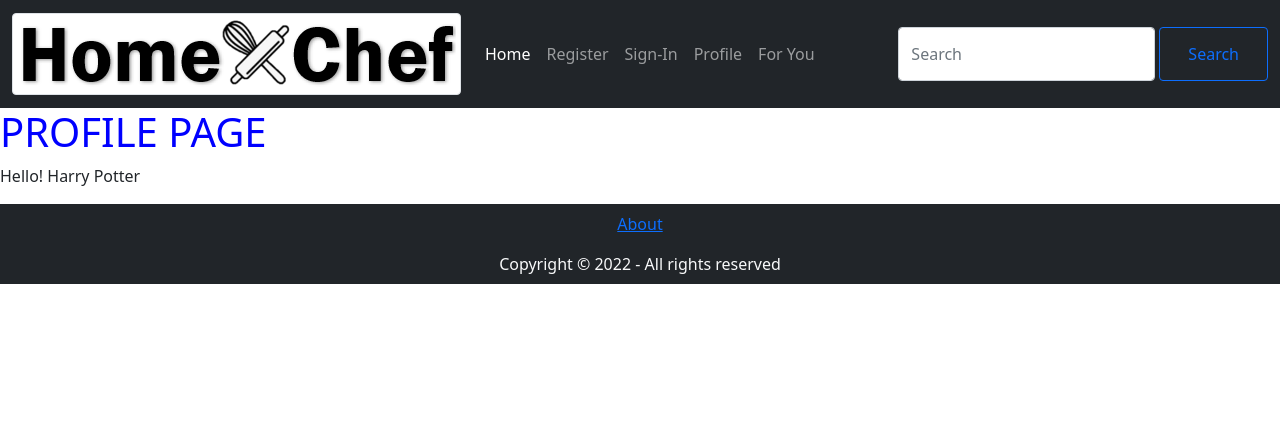
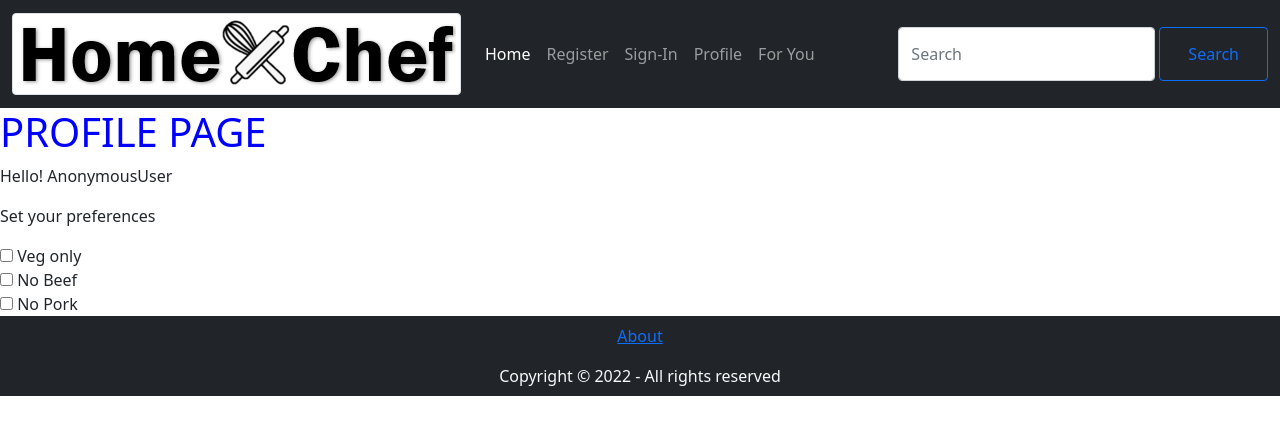
Before and after one commit to Tia-Vang/Capstone, a Django app: page /profile/ in a window 1280 px wide. Shown: the top 435 px of the page. Run offline with Django 4.2, Linux system fonts and the light colour scheme; some libraries are stand-ins or nearby versions.

Commit message:
small html for prefereces in profile page

```diff
--- a/homechefapp/templates/homechefapp/home.html
+++ b/homechefapp/templates/homechefapp/home.html
@@ -11,6 +11,11 @@
         <div class="col-md-6">
           {% for i in recipes %}
          <div class="card rounded shadow-lg mb-3" style="width: 540px;">
+            {% if user.is_authenticated %}
+                <p> </p>
+            {% else %}
+                <p>Not logged in</p>
+            {% endif %}
             <img src="{{ i.image }}" class="card-img-top" alt="...">
             <div class="card-body">
               <h5 class="card-title">{{ i.title }}</h5>
--- a/homechefapp/templates/homechefapp/profile.html
+++ b/homechefapp/templates/homechefapp/profile.html
@@ -2,6 +2,18 @@
 
 {% block content %}
         <h1>PROFILE PAGE</h1>
-        <p>Hello! {{ name }}</p>
+
+        <p>Hello! {{ user }}</p>
+
+        <p>Set your preferences</p>
+        <input type="checkbox" id="vegonly" name="vegonly" value="vegonly">
+        <label for="vegonly"> Veg only</label><br>
+        <input type="checkbox" id="nobeef" name="nobeef" value="nobeef">
+        <label for="nobeef"> No Beef</label><br>
+        <input type="checkbox" id="nopork" name="nopork" value="nopork">
+        <label for="nopork"> No Pork </label><br>
+
+
+
 
 {% endblock %}
--- a/homechefapp/views.py
+++ b/homechefapp/views.py
@@ -51,7 +51,9 @@ def register(request):
         myuser.first_name = fname
         myuser.last_name = lname
 
+
         myuser.save()
+
 
         #messages.success(request, "Your Account is successfully created")
 
@@ -104,6 +106,10 @@ def for_you(request):
         'recipes' : homeRecipes,
         'webPageTitle' : 'For You'
     }
+
+
+    onlyveg = models.BooleanFields()
+
     return render(request, 'homechefapp/for_you.html', context)
 
 #todo: add a search results page, for you page
```
Also changed, not shown: homechefapp/templates/homechefapp/login.html (+7 -0 lines), db.sqlite3.
